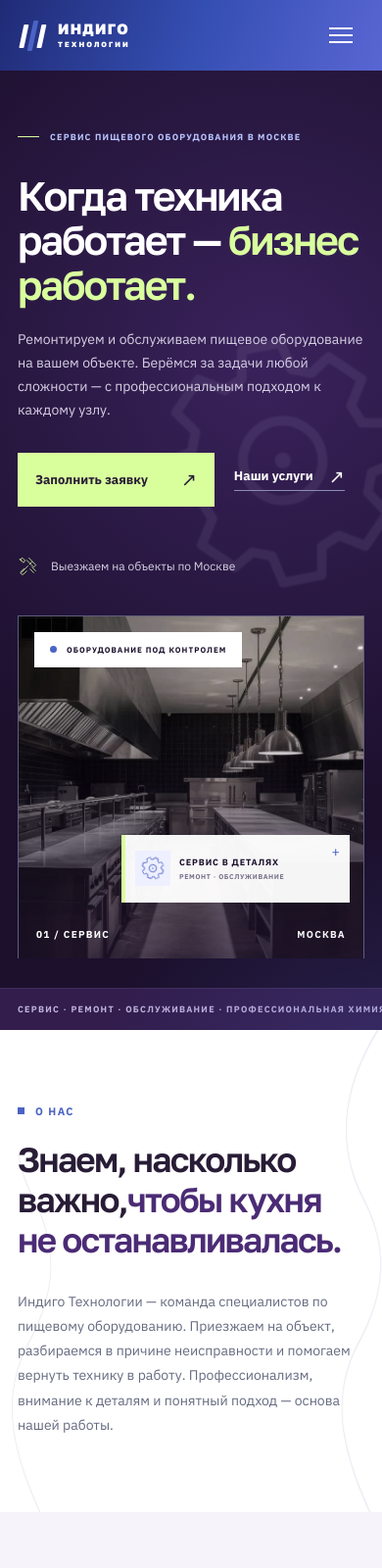
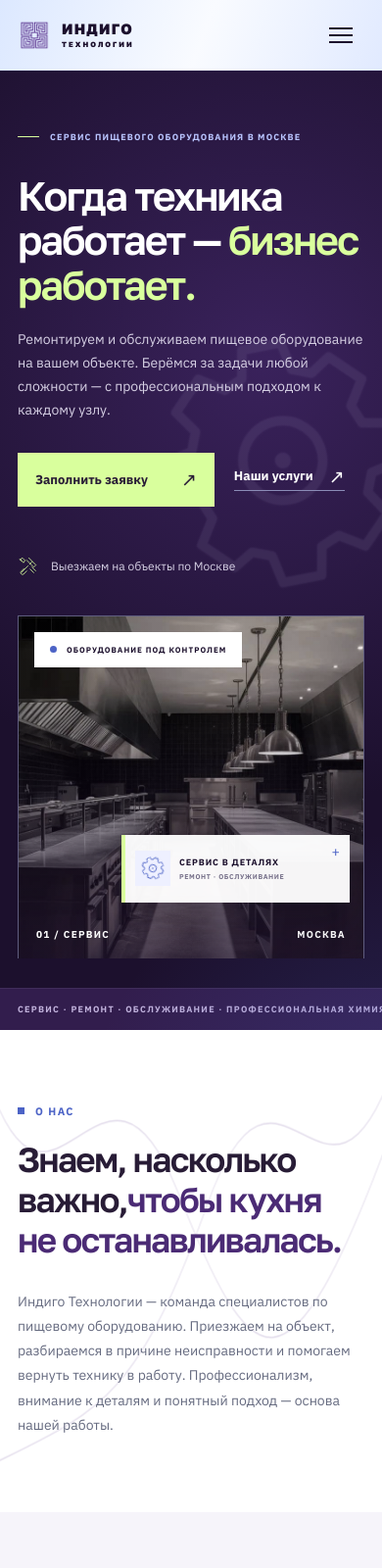
Before and after one commit to ealutsenko/indigo-tehnologii, a plain HTML site: page index.html in a window 390 px wide. Shown: the top 1600 px of the page at 98% size. Drawn offline with Linux system fonts and the light colour scheme.

Commit message:
Update branding and about section visuals

```diff
--- a/index.html
+++ b/index.html
@@ -36,7 +36,7 @@
     <header class="site-header" id="top">
       <div class="container header-inner">
         <a class="brand" href="#top" aria-label="Индиго Технологии — на главную">
-          <span class="brand-mark" aria-hidden="true"><span></span><span></span><span></span></span>
+          <img class="brand-logo-image" src="лого.png" alt="" aria-hidden="true" />
           <span class="brand-name">ИНДИГО<span>ТЕХНОЛОГИИ</span></span>
         </a>
 
@@ -82,11 +82,11 @@
       </section>
 
       <section class="intro section-pad" id="about" aria-labelledby="intro-title">
-        <svg class="intro-curve intro-curve-left" viewBox="0 0 180 720" preserveAspectRatio="none" aria-hidden="true">
-          <path d="M166 0C34 92 26 177 116 252s74 142-17 215S28 616 139 720" />
+        <svg class="intro-curve intro-curve-left" viewBox="0 0 1400 720" preserveAspectRatio="none" aria-hidden="true">
+          <path d="M-40 80C190 350 380-35 650 240s400 340 790-95" />
         </svg>
-        <svg class="intro-curve intro-curve-right" viewBox="0 0 180 720" preserveAspectRatio="none" aria-hidden="true">
-          <path d="M14 0c132 92 140 177 50 252s-74 142 17 215 71 149-40 253" />
+        <svg class="intro-curve intro-curve-right" viewBox="0 0 1400 720" preserveAspectRatio="none" aria-hidden="true">
+          <path d="M1440 60C1190 340 1020-35 760 260S360 570-40 650" />
         </svg>
         <div class="container intro-grid">
           <div class="section-kicker"><span class="small-square"></span> О НАС</div>
@@ -201,7 +201,7 @@
             <div class="section-kicker"><span class="small-square"></span> ЗАЯВКА НА СЕРВИС</div>
             <h2 id="application-title">Расскажите нам<br />о вашей <span>задаче.</span></h2>
             <p>Опишите оборудование и ситуацию — так будет проще подготовить обращение. После заполнения вы сможете скопировать заявку целиком.</p>
-            <div class="application-aside" aria-hidden="true"><svg><use href="#icon-tools" /></svg><span>СЕРВИС · РЕМОНТ · ХИМИЯ FLOREAL</span></div>
+            <div class="application-aside" aria-hidden="true"><img src="лого.png" alt="" /><svg><use href="#icon-tools" /></svg><span>СЕРВИС · РЕМОНТ · ХИМИЯ FLOREAL</span></div>
           </div>
           <div class="application-panel reveal" style="--reveal-delay: 100ms">
             <div class="application-panel-head"><span>НОВАЯ ЗАЯВКА</span><span>01 — 05</span></div>
@@ -251,7 +251,7 @@
 
     <footer class="site-footer">
       <div class="container footer-top">
-        <a class="brand footer-brand" href="#top" aria-label="Индиго Технологии — наверх"><span class="brand-mark" aria-hidden="true"><span></span><span></span><span></span></span><span class="brand-name">ИНДИГО<span>ТЕХНОЛОГИИ</span></span></a>
+        <a class="brand footer-brand" href="#top" aria-label="Индиго Технологии — наверх"><img class="brand-logo-image" src="лого.png" alt="" aria-hidden="true" /><span class="brand-name">ИНДИГО<span>ТЕХНОЛОГИИ</span></span></a>
         <p>Техника работает.<br />Вы занимаетесь своим делом.</p>
         <a class="footer-up" href="#top" aria-label="Наверх">↑</a>
       </div>
--- a/refinements.css
+++ b/refinements.css
@@ -14,15 +14,17 @@
 ::selection { background: var(--lime); color: var(--indigo-dark); }
 
 .brand-mark span:nth-child(2) { background: var(--blue); }
-.site-header { background: linear-gradient(110deg, #202b76 0%, #354fb3 52%, #5966d3 100%); color: #fff; }
-.site-header .brand { color: #fff; }
-.site-header .main-nav { color: #fff; }
-.site-header .main-nav > a:not(.nav-contact):hover { color: var(--lime); }
-.site-header .nav-contact { border-color: rgba(255,255,255,.42); }
-.site-header .nav-contact:hover { background: rgba(255,255,255,.16); border-color: rgba(255,255,255,.75); color: #fff; }
-.site-header .menu-toggle span { background: #fff; }
+.site-header { background: linear-gradient(110deg, #dce8ff 0%, #f9fbff 53%, #e1eaff 100%); color: var(--indigo-dark); box-shadow: 0 1px 0 rgba(55,64,150,.08); }
+.site-header .brand, .site-header .main-nav { color: var(--indigo-dark); }
+.site-header .main-nav > a:not(.nav-contact):hover { color: var(--blue); }
+.site-header .menu-toggle span { background: var(--indigo-dark); }
+.brand-logo-image { width: 34px; height: 34px; object-fit: contain; flex: none; }
+.site-header .brand-logo-image { mix-blend-mode: multiply; }
+.footer-brand .brand-logo-image { background: #fff; padding: 3px; }
 .nav-contact { border-color: #ddd5e7; }
 .nav-contact:hover { background: var(--indigo-dark); border-color: var(--indigo-dark); }
+.site-header .nav-contact { border-color: #c5cfe9; }
+.site-header .nav-contact:hover { background: var(--blue); border-color: var(--blue); color: #fff; }
 
 .hero { background: radial-gradient(circle at 70% 30%, #3a225c 0, var(--indigo-dark) 62%); }
 .hero-glow { background: radial-gradient(circle, rgba(76,99,198,.28), transparent 69%); }
@@ -79,12 +81,11 @@
 .intro-stamp svg { width: 33px; height: 33px; }
 .intro-stamp span { color: var(--blue); }
 .intro { position: relative; overflow: hidden; }
-.intro-curve { position: absolute; top: 0; bottom: 0; width: clamp(70px, 13vw, 180px); height: 100%; color: #6b4a98; opacity: .28; pointer-events: none; }
-.intro-curve path { fill: none; stroke: currentColor; stroke-width: 2.2; stroke-linecap: round; stroke-dasharray: 1100; stroke-dashoffset: 1100; animation: curve-draw 7s ease-in-out infinite; }
-.intro-curve-left { left: 0; }
-.intro-curve-right { right: 0; transform: scaleX(-1); }
+.intro-curve { position: absolute; z-index: 0; inset: 0; width: 100%; height: 100%; color: #6b4a98; opacity: .28; pointer-events: none; }
+.intro-curve path { fill: none; stroke: currentColor; stroke-width: 2.2; stroke-linecap: round; stroke-dasharray: 2300; stroke-dashoffset: 2300; animation: curve-draw 8s ease-in-out infinite; }
+.intro-grid { position: relative; z-index: 1; }
 .intro-curve-right path { animation-delay: 1.1s; }
-@keyframes curve-draw { 0%, 8% { stroke-dashoffset: 1100; opacity: 0; } 20%, 67% { stroke-dashoffset: 0; opacity: 1; } 81%, 100% { stroke-dashoffset: -1100; opacity: 0; } }
+@keyframes curve-draw { 0%, 8% { stroke-dashoffset: 2300; opacity: 0; } 20%, 67% { stroke-dashoffset: 0; opacity: 1; } 81%, 100% { stroke-dashoffset: -2300; opacity: 0; } }
 
 .services, .approach { background: #f6f4fa; }
 .service-card { border: 1px solid #e9e5f0; overflow: hidden; min-height: 386px; }
@@ -184,7 +185,7 @@
   .equipment-badge { top: 14px; right: 14px; }
   .approach-item { grid-template-columns: 32px 1fr 44px; }
   .approach-symbol { grid-column: 3; grid-row: 1; }
-  .intro-curve { width: 53px; opacity: .2; }
+  .intro-curve { opacity: .2; }
 }
 
 /* Фотографии и движение */
@@ -276,6 +277,7 @@ h1, h2, h3, .brand-name, .floreal-wordmark, .photo-tile figcaption strong {
 .application h2 span { color: var(--lime); }
 .application-intro > p { max-width: 450px; color: #d5c9df; line-height: 1.8; font-size: 16px; }
 .application-aside { display: flex; align-items: center; gap: 17px; margin-top: 55px; border-top: 1px solid #614878; padding-top: 23px; color: #b6a7c9; font-size: 10px; font-weight: 700; letter-spacing: .13em; }
+.application-aside img { width: 34px; height: 34px; object-fit: contain; background: #fff; padding: 3px; flex: none; }
 .application-aside svg { width: 43px; height: 43px; color: var(--lime); flex: none; }
 .application-panel { background: #fff; color: var(--ink); padding: 35px; box-shadow: 0 22px 55px rgba(10, 3, 23, .18); }
 .application-panel-head { display: flex; justify-content: space-between; padding-bottom: 23px; border-bottom: 1px solid var(--line); margin-bottom: 28px; color: var(--blue); font-size: 11px; font-weight: 700; letter-spacing: .13em; }
```
Also changed, not shown: лого.png (added).
